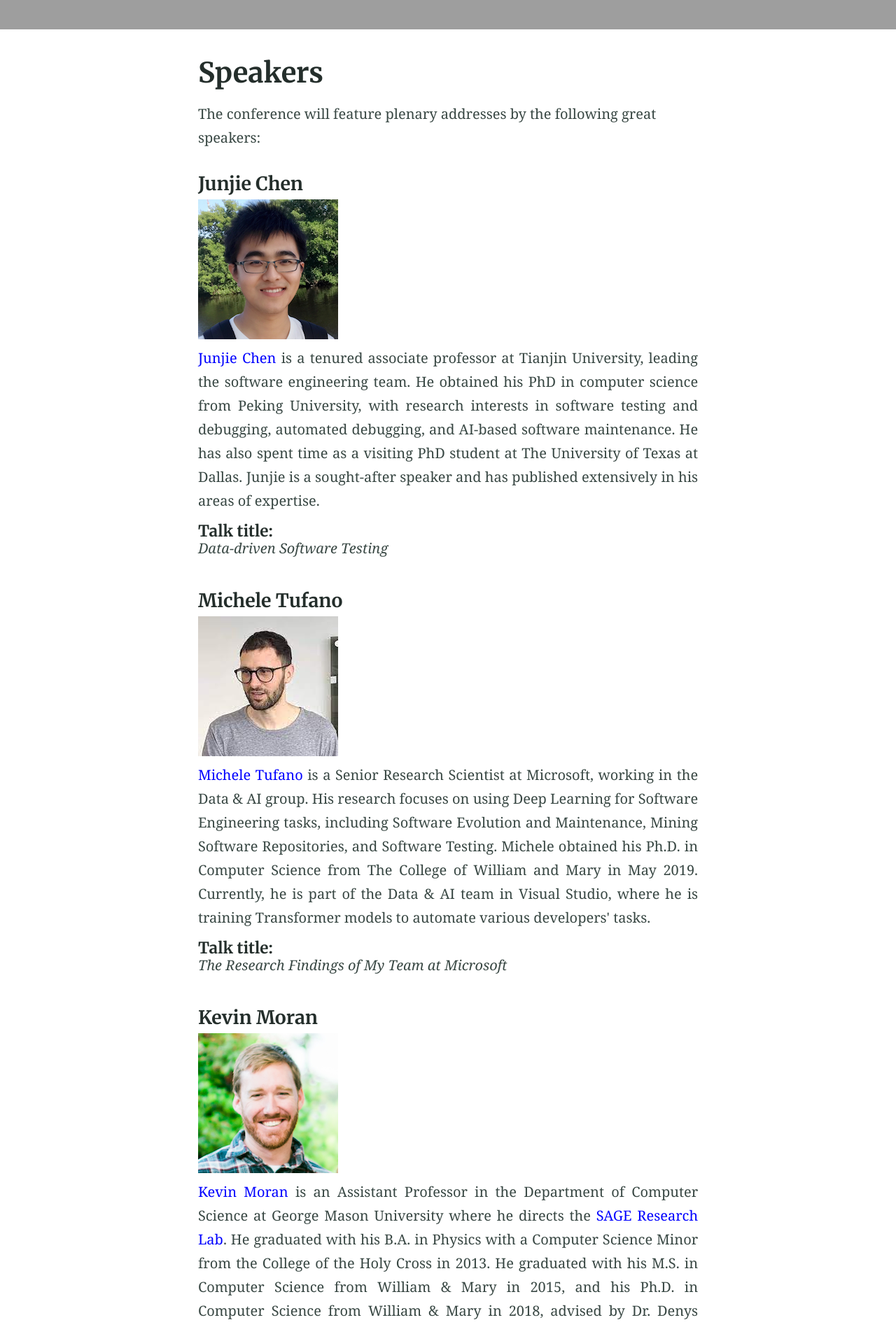
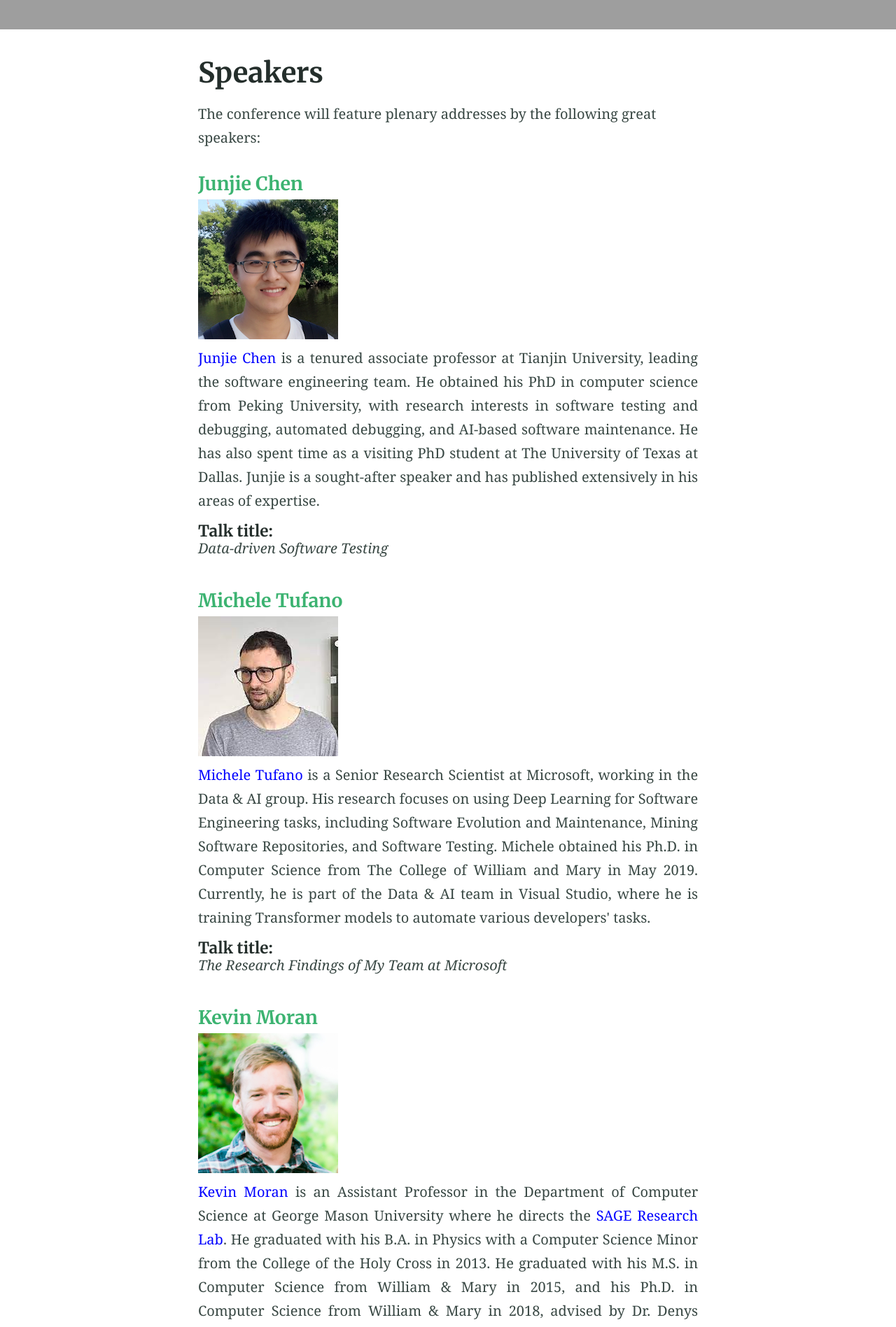
Before and after one commit to msr-asia-summit/msr-asia-summit.github.io, a Jekyll site: the page built from speakers.md, in a window 1280 px wide. Shown: the part 663-2560 px from the top of the page at 70% size. Built offline with Jekyll 4.4.1, drawn with Linux system fonts in a browser that asks for light colours; grey boxes are pictures that could not be loaded.

Commit message:
Make them consistent

```diff
--- a/_includes/all_speakers.html
+++ b/_includes/all_speakers.html
@@ -24,7 +24,7 @@ The conference will feature plenary addresses by the following great speakers:<b
 
 
 <div style="padding-bottom: 12px;">
-  <h4>Junjie Chen</h4>
+  <h4><font color="MediumSeaGreen">Junjie Chen</font></h4>
 </div>
 <div>
   <div>
@@ -37,7 +37,7 @@ The conference will feature plenary addresses by the following great speakers:<b
 </div>
 
 <div style="padding-bottom: 12px;">
-    <h4>Michele Tufano</h4>
+    <h4><font color="MediumSeaGreen">Michele Tufano</font></h4>
 </div>
 <div>
   <div>
@@ -51,7 +51,7 @@ The conference will feature plenary addresses by the following great speakers:<b
 
 
 <div style="padding-bottom: 12px;">
-  <h4>Kevin Moran</h4>
+  <h4><font color="MediumSeaGreen">Kevin Moran</font></h4>
 </div>
 <div>
   <div>
@@ -64,7 +64,7 @@ The conference will feature plenary addresses by the following great speakers:<b
 
 
 <div style="padding-bottom: 12px;">
-  <h4>Bin Lin</h4>
+  <h4><font color="MediumSeaGreen">Bin Lin</font></h4>
 </div>
 <div>
   <div>
```
